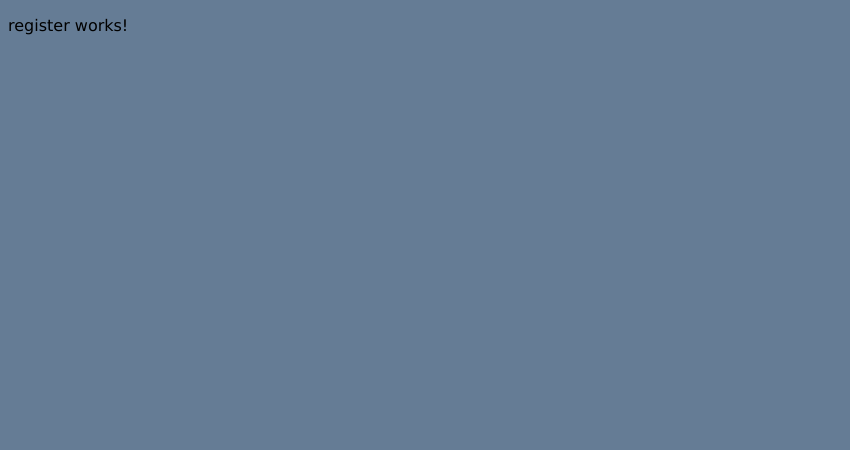
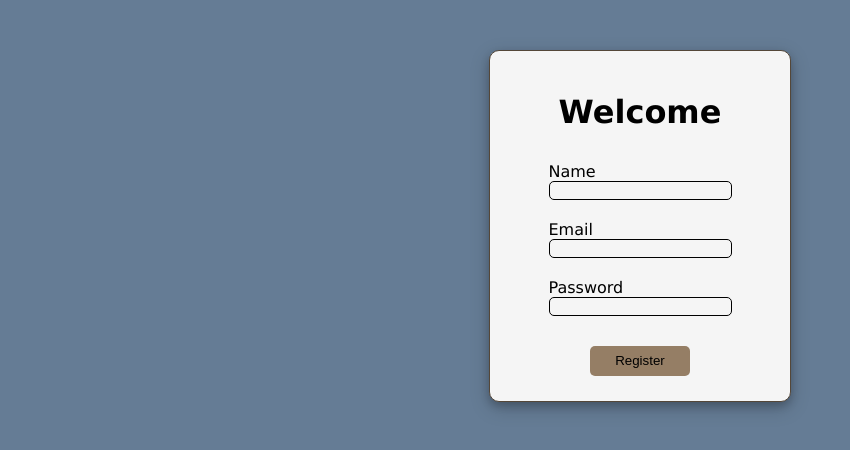
Before and after one commit to felipe-u/login-practice, an Angular app in the folder login-practice-front/: page /auth/register in a window 1280 px wide. Shown: the top 450 px of the page, without its empty margins (0-850 px from the left). Built offline with nearby package versions, Linux system fonts and the light colour scheme.

Commit message:
Se crea el formulario de registro en el Front y se ajustan estilos

```diff
--- a/login-practice-front/src/app/auth/login/login.component.css
+++ b/login-practice-front/src/app/auth/login/login.component.css
@@ -12,8 +12,9 @@
   width: 300px;
   height: 300px;
   border: 1px solid #544739;
-  border-radius: 5px;
+  border-radius: 10px;
   box-shadow: 0 4px 8px rgba(0, 0, 0, 0.2), 0 6px 20px 0 rgba(0, 0, 0, 0.19);
+  background-color: whitesmoke;
 }
 
 .input-container {
@@ -25,6 +26,7 @@
 .input-container input {
   background-color: transparent;
   border: 1px solid black;
+  border-radius: 5px;
 }
 
 .btn-container {
@@ -39,7 +41,6 @@
   border: none;
   border-radius: 5px;
   background-color: #957e65;
-  color: white;
   cursor: pointer;
 }
 
--- a/login-practice-front/src/app/auth/login/login.component.html
+++ b/login-practice-front/src/app/auth/login/login.component.html
@@ -1,6 +1,6 @@
 <div class="form-container">
     <form [formGroup]="form" (ngSubmit)="onSubmit()">
-        <h1>Welcome</h1>
+        <h1>Welcome back</h1>
         <div class="input-container">
             <label for="email">Email</label>
             <input type="text" name="email" id="email" formControlName="email">
--- a/login-practice-front/src/app/auth/login/login.component.ts
+++ b/login-practice-front/src/app/auth/login/login.component.ts
@@ -1,5 +1,7 @@
-import { Component } from '@angular/core';
+import { Component, inject } from '@angular/core';
 import { FormControl, FormGroup, ReactiveFormsModule, Validators } from '@angular/forms';
+import { Router } from '@angular/router';
+import { AuthService } from '../../services/auth.service';
 
 @Component({
   selector: 'app-login',
@@ -9,6 +11,9 @@ import { FormControl, FormGroup, ReactiveFormsModule, Validators } from '@angula
   styleUrl: './login.component.css'
 })
 export class LoginComponent {
+  private router = inject(Router);
+  private authService = inject(AuthService);
+
   form = new FormGroup({
     email: new FormControl('', {
       validators: [Validators.required, Validators.email]
@@ -19,6 +24,9 @@ export class LoginComponent {
   })
 
   onSubmit() {
-    console.log(this.form.value);
+    const { email, password } = this.form.value;
+    this.authService.login(email, password).subscribe(res => {
+      this.router.navigateByUrl('/auth');
+    })
   }
 }
--- a/login-practice-front/src/app/auth/register/register.component.css
+++ b/login-practice-front/src/app/auth/register/register.component.css
@@ -0,0 +1,54 @@
+.form-container {
+  display: flex;
+  justify-content: center;
+  margin-top: 50px;
+}
+
+.form-container form {
+  display: flex;
+  flex-direction: column;
+  align-items: center;
+  justify-content: center;
+  width: 300px;
+  height: 300px;
+  border: 1px solid #544739;
+  border-radius: 10px;
+  box-shadow: 0 4px 8px rgba(0, 0, 0, 0.2), 0 6px 20px 0 rgba(0, 0, 0, 0.19);
+  background-color: whitesmoke;
+  padding-top: 50px;
+}
+
+.input-container {
+  display: flex;
+  flex-direction: column;
+  margin: 10px;
+}
+
+.input-container input {
+  background-color: transparent;
+  border: 1px solid black;
+  border-radius: 5px;
+}
+
+.btn-container {
+  display: flex;
+  justify-content: center;
+  margin: 20px;
+}
+
+.btn-container button {
+  width: 100px;
+  height: 30px;
+  border: none;
+  border-radius: 5px;
+  background-color: #957e65;
+  cursor: pointer;
+  margin-bottom: 35px;
+}
+
+.btn-container button:hover {
+  background-color: #544739;
+}
+/*
+  #544739
+  #957e65 */
--- a/login-practice-front/src/app/auth/register/register.component.html
+++ b/login-practice-front/src/app/auth/register/register.component.html
@@ -1 +1,20 @@
-<p>register works!</p>
+<div class="form-container">
+    <form [formGroup]="form" (ngSubmit)="onSubmit()">
+        <h1>Welcome</h1>
+        <div class="input-container">
+            <label for="name">Name</label>
+            <input type="text" name="name" id="name" formControlName="name">
+        </div>
+        <div class="input-container">
+            <label for="email">Email</label>
+            <input type="text" name="email" id="email" formControlName="email">
+        </div>
+        <div class="input-container">
+            <label for="password">Password</label>
+            <input type="password" name="password" id="password" formControlName="password">
+        </div>
+        <div class="btn-container">
+            <button type="submit">Register</button>
+        </div>
+    </form>
+</div>
--- a/login-practice-front/src/app/auth/register/register.component.ts
+++ b/login-practice-front/src/app/auth/register/register.component.ts
@@ -1,12 +1,25 @@
 import { Component } from '@angular/core';
+import { FormControl, FormGroup, ReactiveFormsModule, Validators } from '@angular/forms';
 
 @Component({
   selector: 'app-register',
   standalone: true,
-  imports: [],
+  imports: [ReactiveFormsModule],
   templateUrl: './register.component.html',
   styleUrl: './register.component.css'
 })
 export class RegisterComponent {
+  form = new FormGroup({
+    name: new FormControl('', {
+      validators: [Validators.required]
+    }),
+    email: new FormControl('', {
+      validators: [Validators.required]
+    }),
+    password: new FormControl('', {
+      validators: [Validators.required]
+    }),
+  })
 
+  onSubmit() {}
 }
```
